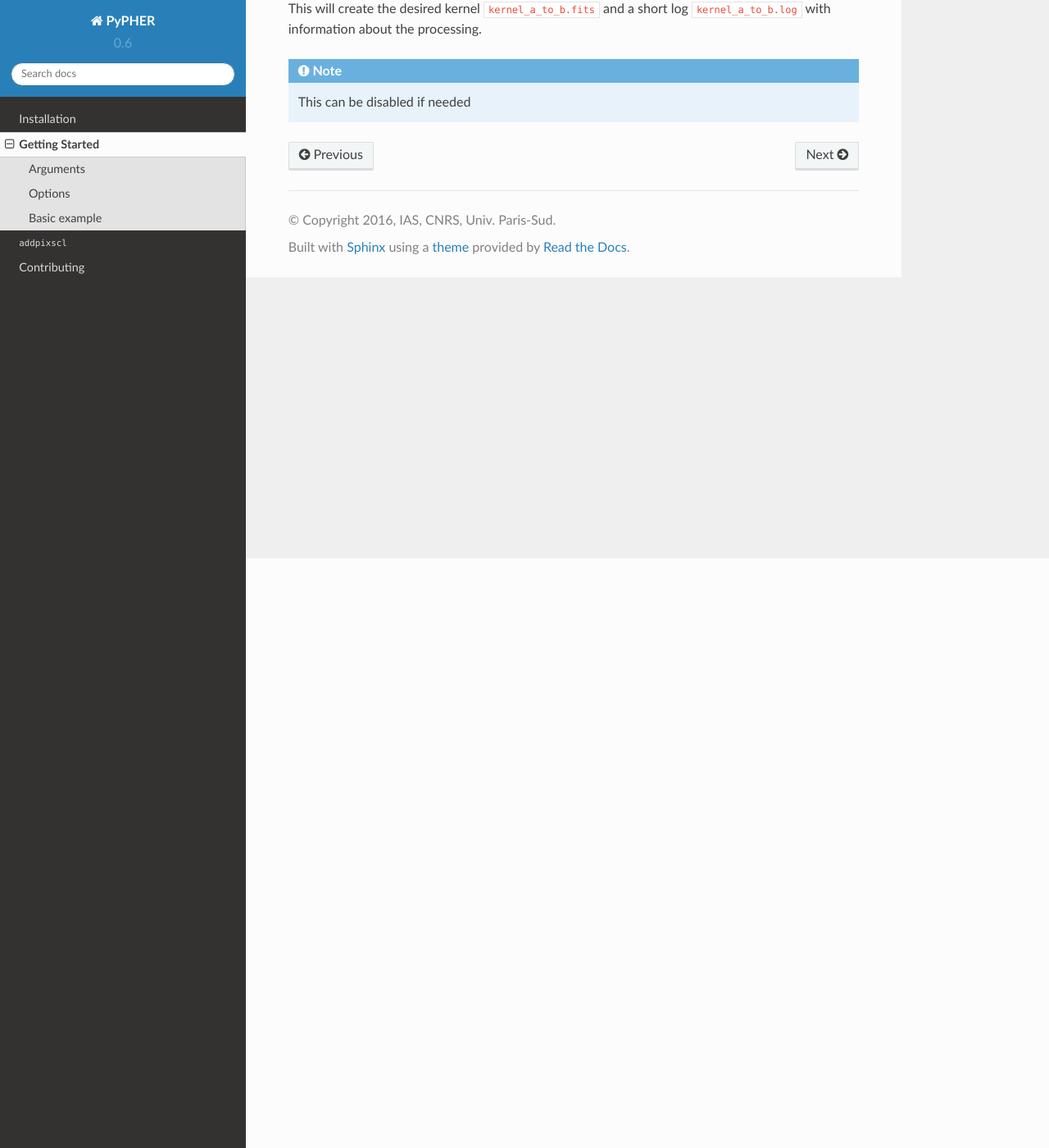
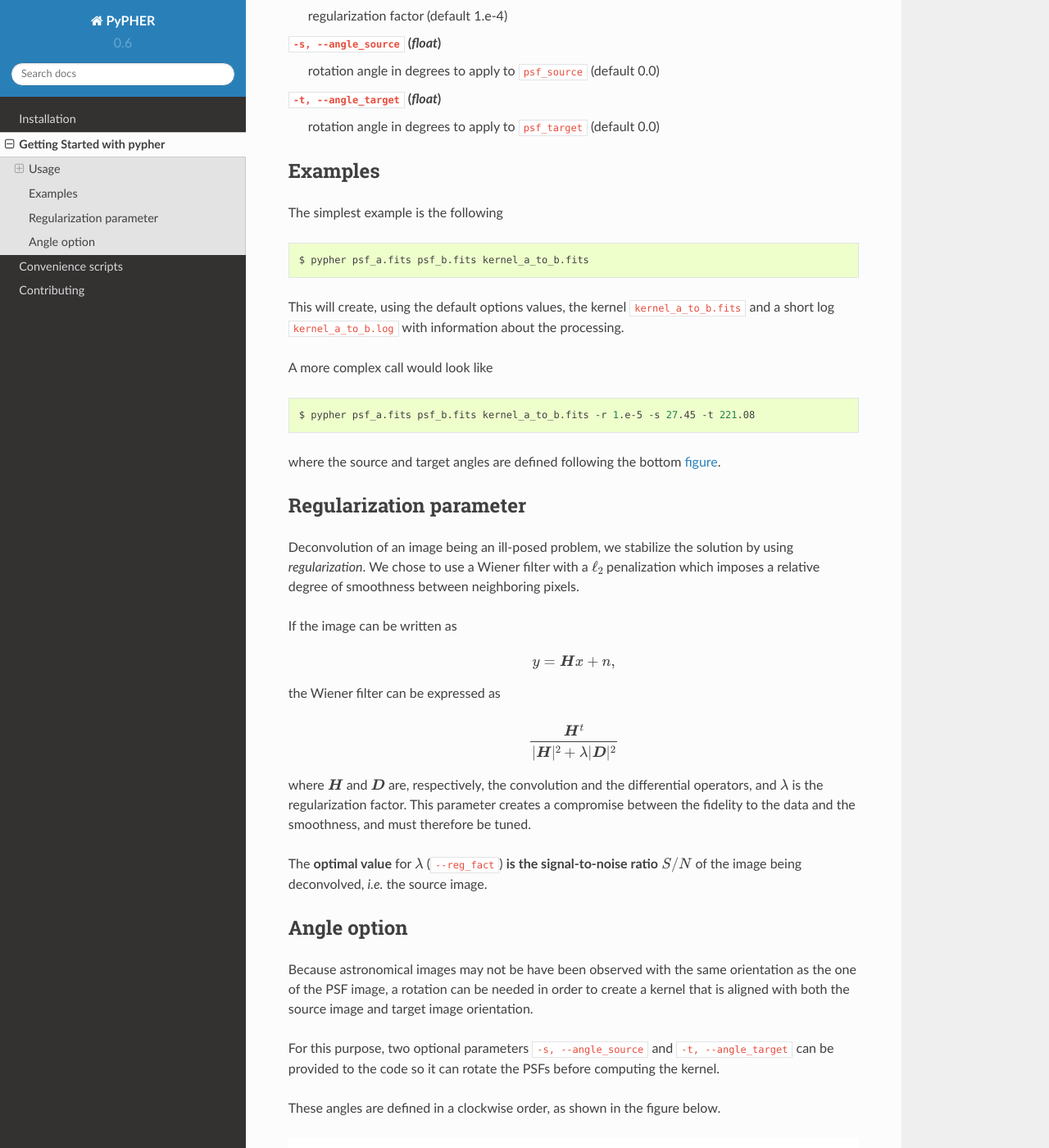
Before and after one commit to aboucaud/pypher, a Sphinx documentation site: the page built from docs/usage.rst, in a window 1280 px wide and 1400 px high, scrolled down 719 px. Shown: the whole window at 82% size. Built offline with Sphinx 7.4.7 and the Read the Docs theme 2.0.0, drawn with Linux system fonts in a browser that asks for light colours; some of the changed text lies outside the part shown.

```diff
--- a/docs/convenience.rst
+++ b/docs/convenience.rst
@@ -1,2 +1,45 @@
-``addpixscl``
-=============
+===================
+Convenience scripts
+===================
+
+addpixscl
+=========
+
+Write the pixel scale in FITS file headers
+
+.. code:: bash
+
+    $ addpixscl fits_files pixel_scale [--ext EXT]
+    $ addpixscl (-h | --help)
+
+Arguments
+---------
+
+``fits_files`` (*str* or list of *str*)
+    name of FITS file(s)
+``pixel_scale`` (*float*)
+    pixel scale value in arcseconds
+
+
+Options
+-------
+
+``-h, --help``
+    print help
+``-e, --ext`` (*int*)
+    FITS extension number (default 0)
+
+Examples
+--------
+
+This script works on single files
+
+.. code:: bash
+
+    $ addpixscl psf_a.fits 0.1
+
+as well as on a list of files
+
+.. code:: bash
+
+    $ addpixscl psf*.fits 0.3 --ext 1
--- a/docs/usage.rst
+++ b/docs/usage.rst
@@ -1,38 +1,96 @@
-Getting Started
----------------
+.. _usage:
+
+===========================
+Getting Started with pypher
+===========================
+
+Usage
+=====
 
 .. code:: bash
 
     $ pypher psf_source psf_target output
-             [-s ANGLE_SOURCE] [-t ANGLE_TARGET] [-r REG_FACT]
+                [-s ANGLE_SOURCE] [-t ANGLE_TARGET] [-r REG_FACT]
     $ pypher (-h | --help)
 
 Arguments
-~~~~~~~~~
+---------
 
--  ``psf_source`` path to the high resolution PSF image (FITS file)
--  ``psf_target`` path to the low resolution PSF image (FITS file)
--  ``output`` the output filename and path
+``psf_source`` (*str*)
+    path to the high resolution PSF image (FITS file)
+``psf_target`` (*str*)
+    path to the low resolution PSF image (FITS file)
+``output`` (*str*)
+    output filename
+
 
 Options
-~~~~~~~
+-------
 
--  ``-h, --help`` print help
--  ``-r, --reg_fact`` regularization factor (default 1.e-4)
--  ``-s, --angle_source`` rotation angle in deg to apply to
-   ``psf_source`` (default 0)
--  ``-t, --angle_target`` rotation angle in deg to apply to
-   ``psf_target`` (default 0)
+``-h, --help``
+    print help
+``-r, --reg_fact`` (*float*)
+    regularization factor (default 1.e-4)
+``-s, --angle_source`` (*float*)
+    rotation angle in degrees to apply to ``psf_source`` (default 0.0)
+``-t, --angle_target`` (*float*)
+    rotation angle in degrees to apply to ``psf_target`` (default 0.0)
 
-Basic example
-~~~~~~~~~~~~~
+Examples
+========
+
+The simplest example is the following
 
 .. code:: bash
 
-    $ pypher psf_a.fits psf_b.fits kernel_a_to_b.fits -r 1.e-5
+    $ pypher psf_a.fits psf_b.fits kernel_a_to_b.fits
 
-This will create the desired kernel ``kernel_a_to_b.fits`` and a short
-log ``kernel_a_to_b.log`` with information about the processing.
+This will create, using the default options values, the kernel ``kernel_a_to_b.fits`` and a short log ``kernel_a_to_b.log`` with information about the processing.
 
-.. note::
-  This can be disabled if needed
+A more complex call would look like
+
+.. code:: bash
+
+    $ pypher psf_a.fits psf_b.fits kernel_a_to_b.fits -r 1.e-5 -s 27.45 -t 221.08
+
+where the source and target angles are defined following the bottom :ref:`figure <fig-angle>`.
+
+.. _regparm:
+
+Regularization parameter
+========================
+
+Deconvolution of an image being an ill-posed problem, we stabilize the solution by using *regularization*. We chose to use a Wiener filter with a :math:`\ell_2` penalization which imposes a relative degree of smoothness between neighboring pixels.
+
+If the image can be written as
+
+.. math::
+
+    y = \boldsymbol{H} x + n ,
+
+the Wiener filter can be expressed as
+
+.. math::
+
+    \frac{\boldsymbol{H}^{t}}{|\boldsymbol{H}|^2 + \lambda|\boldsymbol{D}|^2}
+
+where :math:`\boldsymbol{H}` and :math:`\boldsymbol{D}` are, respectively, the convolution and the differential operators, and :math:`\lambda` is the regularization factor. This parameter creates a compromise between the fidelity to the data and the smoothness, and must therefore be tuned.
+
+The **optimal value** for :math:`\lambda` (``--reg_fact``) **is the signal-to-noise ratio** :math:`S/N` of the image being deconvolved, *i.e.* the source image.
+
+.. _angles:
+
+Angle option
+============
+
+Because astronomical images may not be have been observed with the same orientation as the one of the PSF image, a rotation can be needed in order to create a kernel that is aligned with both the source image and target image orientation.
+
+For this purpose, two optional parameters ``-s, --angle_source`` and ``-t, --angle_target`` can be provided to the code so it can rotate the PSFs before computing the kernel.
+
+These angles are defined in a clockwise order, as shown in the figure below.
+
+.. _fig-angle:
+
+.. figure:: _static/angle_schema.jpg
+
+     Schematic of an image and its associated PSF with their direction of observation and the link to the angle.
```
Also changed, not shown: docs/index.rst (+40 -28 lines), docs/installation.rst (+4 -25 lines), docs/_static/angle_schema.jpg (added), docs/_static/logo.jpg (added).
